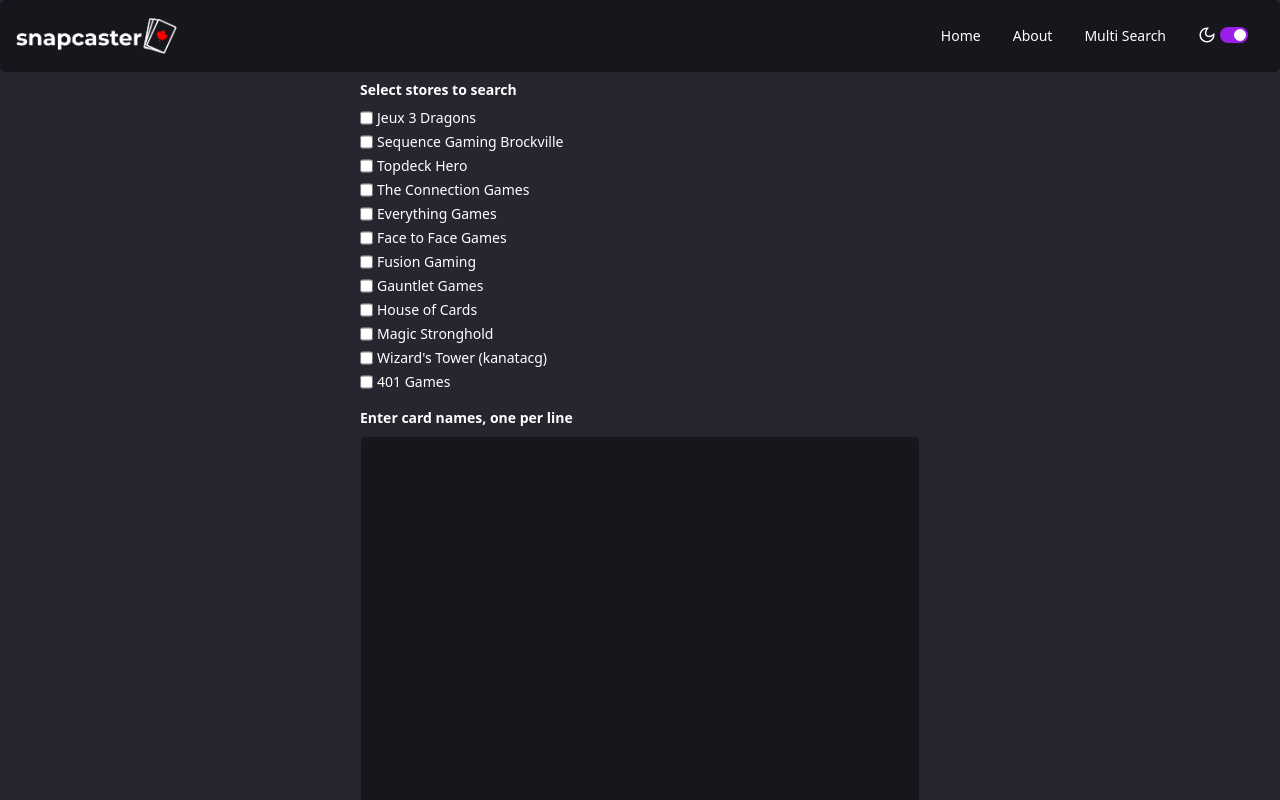
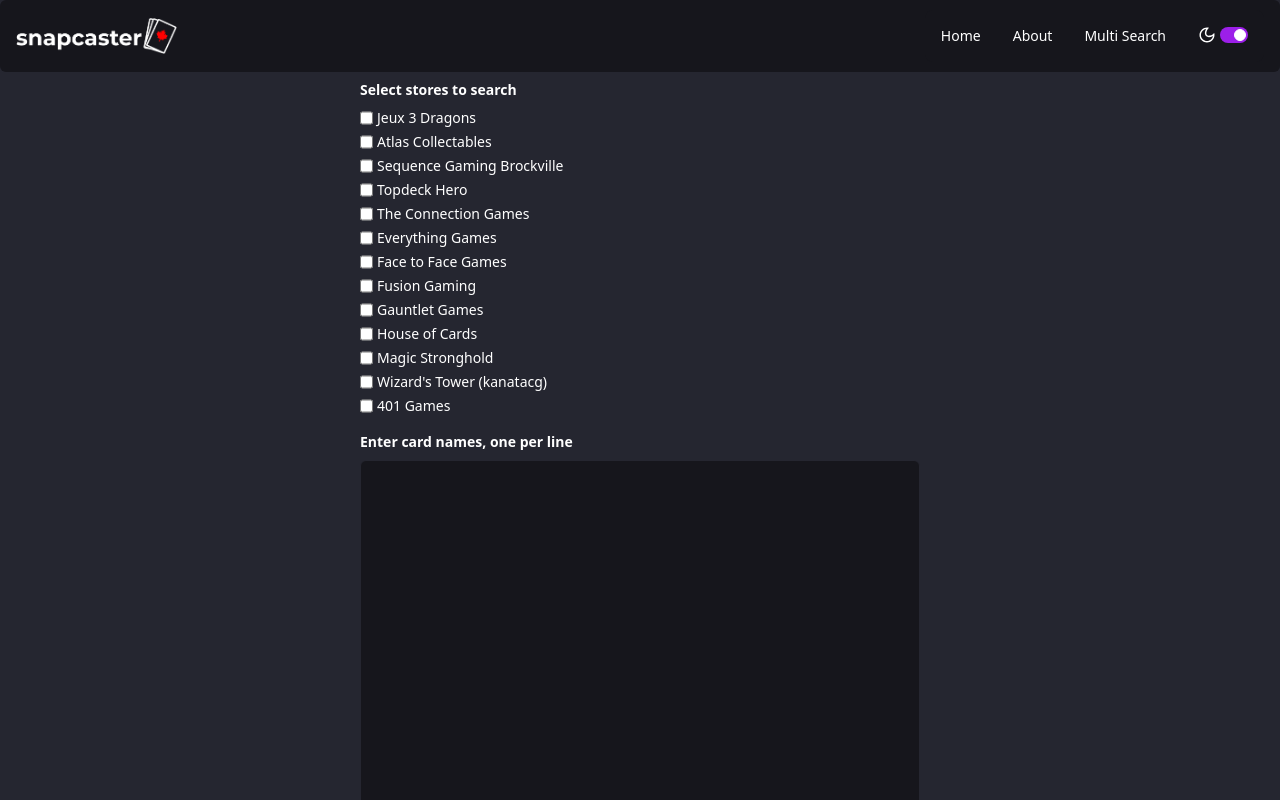
Before and after one commit to chrislegault/snapcasterv2-client, a React (Vite) app: page /multi-search in a window 1280 px wide. Shown: the top 800 px of the page. Built offline with nearby package versions, Linux system fonts and the light colour scheme.

Commit message:
adding atlas

```diff
--- a/src/components/SearchBox.jsx
+++ b/src/components/SearchBox.jsx
@@ -110,6 +110,7 @@ export default function SearchBox({ setSearchTerm }) {
           'topdeckhero',
           'jeux3dragons',
           'sequencegaming',
+          'atlas'
         ],
       })
       .then(res => {
--- a/src/components/SearchRow.jsx
+++ b/src/components/SearchRow.jsx
@@ -17,7 +17,8 @@ const websiteLogos = {
   connectiongames: 'https://i.ibb.co/vBX8vQ0/connectiongames-inverted.png',
   topdeckhero: 'https://d1rw89lz12ur5s.cloudfront.net/store/topdeckhero/1fdf9e60cbd911e7aefa7116e0c551f9/large/topdeckhero.png',
   jeux3dragons: 'https://d1rw89lz12ur5s.cloudfront.net/store/jeux3dragons/ef00baaca6ad43cfb51939c1af74c2c7/large/logo.png',
-  sequencegaming: 'https://i.ibb.co/C2jXrmD/sequence-no-bg-inverted.png'
+  sequencegaming: 'https://i.ibb.co/C2jXrmD/sequence-no-bg-inverted.png',
+  atlas: 'https://d1rw89lz12ur5s.cloudfront.net/store/atlascollectables/a9e1fed8d2d549cba92c6406b18f8969/large/logo-v2-small-v2.png'
 };
 
 export default function SearchRow({ cardData }) {
--- a/src/components/StoreRadioButtons.jsx
+++ b/src/components/StoreRadioButtons.jsx
@@ -23,6 +23,24 @@ export default function StoreRadioButtons() {
             }}
           />
           <label htmlFor="jeux3dragons">Jeux 3 Dragons</label>
+        </div>
+        <div className="flex flex-row space-x-1">
+          <input
+            type="checkbox"
+            id="atlas"
+            value="atlas"
+            checked={selectedStores.includes('atlas')}
+            onChange={e => {
+              if (e.target.checked) {
+                setSelectedStores([...selectedStores, e.target.value]);
+              } else {
+                setSelectedStores(
+                  selectedStores.filter(store => store !== e.target.value),
+                );
+              }
+            }}
+          />
+          <label htmlFor="facetoface">Atlas Collectables</label>
         </div>
         <div className="flex flex-row space-x-1">
           <input
```
